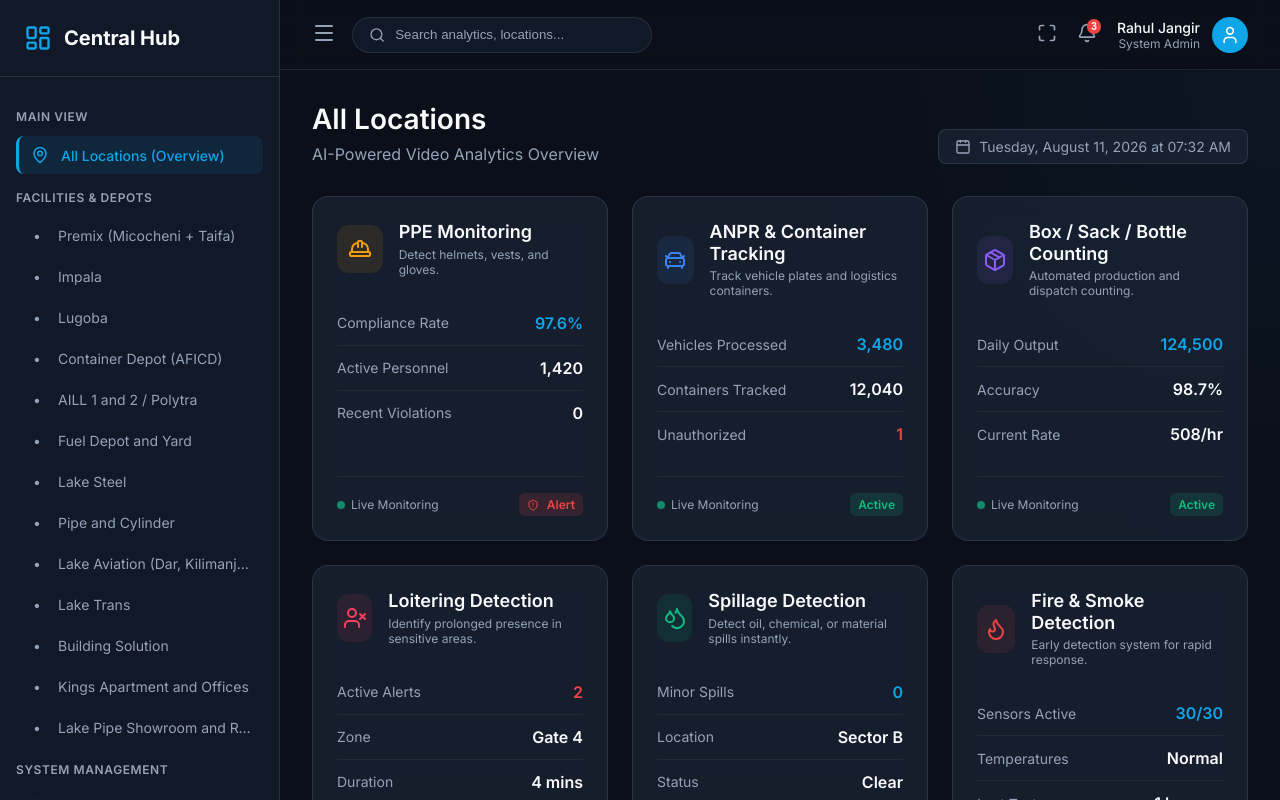
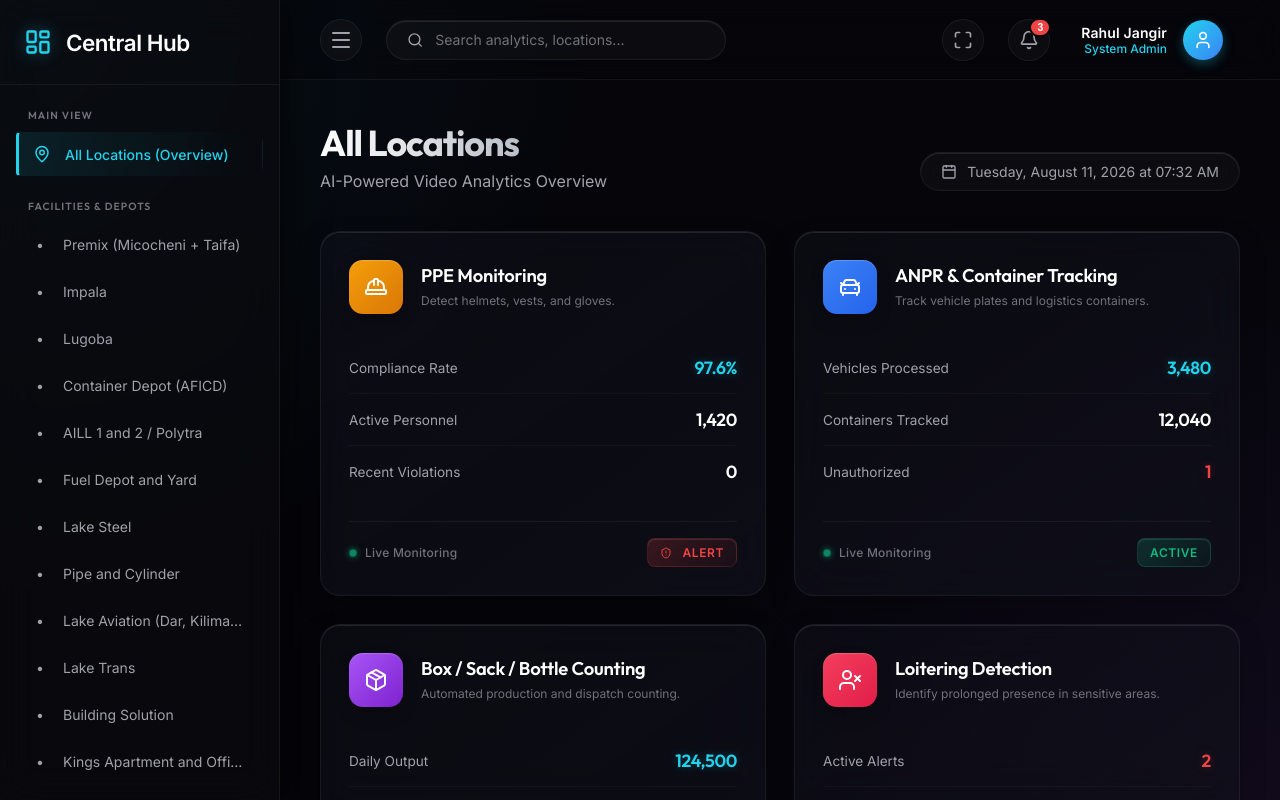
Before and after one commit to rahul656676/Central-Hub, a React (Vite) app: page / in a window 1280 px wide. Built offline with nearby package versions, Linux system fonts and the light colour scheme.

Commit message:
Enhance UI with premium glassmorphism, add search and config tabs

```diff
--- a/src/index.css
+++ b/src/index.css
@@ -1,14 +1,20 @@
-@import url('https://fonts.googleapis.com/css2?family=Inter:wght@300;400;500;600;700&display=swap');
+@import url('https://fonts.googleapis.com/css2?family=Outfit:wght@300;400;500;600;700&family=Inter:wght@400;500;600&display=swap');
 
 :root {
-  --bg-color: #0b0f19;
-  --sidebar-bg: #111827;
-  --card-bg: rgba(30, 41, 59, 0.6);
-  --card-border: rgba(255, 255, 255, 0.1);
-  --text-primary: #f8fafc;
-  --text-secondary: #94a3b8;
-  --accent-color: #0ea5e9;
-  --accent-hover: #0284c7;
+  --bg-dark: #05050a;
+  --sidebar-bg: rgba(10, 10, 15, 0.7);
+  --card-bg-1: rgba(20, 20, 30, 0.4);
+  --card-bg-2: rgba(15, 15, 25, 0.8);
+  --card-border: rgba(255, 255, 255, 0.06);
+  --glass-border: inset 0 1px 0 0 rgba(255, 255, 255, 0.1);
+
+  --text-primary: #ffffff;
+  --text-secondary: #a1a1aa;
+  --text-muted: #71717a;
+
+  --accent-blue: #3b82f6;
+  --accent-cyan: #22d3ee;
+  --accent-purple: #a855f7;
   --danger: #ef4444;
   --success: #10b981;
   --warning: #f59e0b;
@@ -22,10 +28,18 @@
 
 body {
   font-family: 'Inter', sans-serif;
-  background-color: var(--bg-color);
+  background-color: var(--bg-dark);
+  background-image:
+    radial-gradient(circle at 0% 0%, rgba(34, 211, 238, 0.07) 0%, transparent 40%),
+    radial-gradient(circle at 100% 100%, rgba(168, 85, 247, 0.07) 0%, transparent 40%);
+  background-attachment: fixed;
   color: var(--text-primary);
   -webkit-font-smoothing: antialiased;
   overflow-x: hidden;
+}
+
+h1, h2, h3, h4, .card-title, .nav-section-title, .metric-value, .page-header h1 {
+  font-family: 'Outfit', sans-serif;
 }
 
 .app-container {
@@ -35,17 +49,27 @@ body {
   overflow: hidden;
 }
 
+/* Scrollbars */
+::-webkit-scrollbar { width: 6px; }
+::-webkit-scrollbar-track { background: transparent; }
+::-webkit-scrollbar-thumb { background: rgba(255,255,255,0.1); border-radius: 10px; }
+::-webkit-scrollbar-thumb:hover { background: rgba(255,255,255,0.2); }
+
 /* Sidebar */
 .sidebar {
   width: 280px;
   min-width: 280px;
-  background-color: var(--sidebar-bg);
+  background: var(--sidebar-bg);
+  backdrop-filter: blur(20px);
+  -webkit-backdrop-filter: blur(20px);
   border-right: 1px solid var(--card-border);
   display: flex;
   flex-direction: column;
   height: 100%;
   overflow: hidden;
-  transition: margin-left 0.3s ease, transform 0.3s ease;
+  transition: margin-left 0.4s cubic-bezier(0.16, 1, 0.3, 1), transform 0.4s cubic-bezier(0.16, 1, 0.3, 1);
+  box-shadow: 10px 0 30px rgba(0,0,0,0.5);
+  z-index: 20;
 }
 
 .sidebar.closed {
@@ -53,69 +77,63 @@ body {
 }
 
 .sidebar-header {
-  padding: 24px;
-  font-size: 1.25rem;
+  padding: 28px 24px;
+  font-size: 1.4rem;
   font-weight: 700;
   color: var(--text-primary);
   display: flex;
   align-items: center;
-  gap: 12px;
+  gap: 14px;
   border-bottom: 1px solid var(--card-border);
+  letter-spacing: -0.02em;
 }
 
 .sidebar-header .icon {
-  color: var(--accent-color);
+  color: var(--accent-cyan);
+  filter: drop-shadow(0 0 8px rgba(34, 211, 238, 0.4));
 }
 
 .sidebar-nav {
   flex: 1;
   overflow-y: auto;
-  padding: 16px;
-}
-
-/* Custom Scrollbar for sidebar */
-.sidebar-nav::-webkit-scrollbar {
-  width: 6px;
-}
-.sidebar-nav::-webkit-scrollbar-track {
-  background: transparent;
-}
-.sidebar-nav::-webkit-scrollbar-thumb {
-  background: rgba(255,255,255,0.1);
-  border-radius: 3px;
+  padding: 20px 16px;
 }
 
 .nav-section-title {
-  font-size: 0.75rem;
+  font-size: 0.65rem;
   text-transform: uppercase;
-  letter-spacing: 0.05em;
-  color: var(--text-secondary);
-  margin-bottom: 12px;
-  margin-top: 16px;
+  letter-spacing: 0.1em;
+  color: var(--text-muted);
+  margin: 24px 0 10px 12px;
   font-weight: 600;
 }
+.nav-section-title:first-child { margin-top: 4px; }
 
 .nav-item {
   display: flex;
   align-items: center;
-  gap: 12px;
-  padding: 10px 12px;
-  border-radius: 8px;
+  gap: 14px;
+  padding: 12px 14px;
+  border-radius: 10px;
   cursor: pointer;
   color: var(--text-secondary);
-  transition: all 0.2s ease;
+  transition: all 0.25s ease;
   font-size: 0.875rem;
   margin-bottom: 4px;
+  border: 1px solid transparent;
 }
 
-.nav-item:hover, .nav-item.active {
-  background-color: rgba(14, 165, 233, 0.1);
-  color: var(--accent-color);
+.nav-item:hover {
+  background: rgba(255, 255, 255, 0.03);
+  color: var(--text-primary);
 }
 
 .nav-item.active {
+  background: linear-gradient(90deg, rgba(34, 211, 238, 0.1) 0%, transparent 100%);
+  color: var(--accent-cyan);
+  border-left: 3px solid var(--accent-cyan);
+  border-radius: 4px 10px 10px 4px;
   font-weight: 500;
-  border-left: 3px solid var(--accent-color);
 }
 
 /* Main Content */
@@ -124,26 +142,28 @@ body {
   display: flex;
   flex-direction: column;
   overflow: hidden;
+  position: relative;
 }
 
 /* Header */
 .top-header {
-  height: 70px;
-  min-height: 70px;
-  padding: 0 32px;
+  height: 80px;
+  min-height: 80px;
+  padding: 0 40px;
   display: flex;
   align-items: center;
   justify-content: space-between;
   border-bottom: 1px solid var(--card-border);
-  background: rgba(11, 15, 25, 0.8);
-  backdrop-filter: blur(10px);
+  background: rgba(5, 5, 10, 0.4);
+  backdrop-filter: blur(16px);
+  -webkit-backdrop-filter: blur(16px);
   z-index: 10;
 }
 
 .header-left {
   display: flex;
   align-items: center;
-  gap: 16px;
+  gap: 24px;
 }
 
 .mobile-menu-btn {
@@ -153,11 +173,19 @@ body {
 .header-search {
   display: flex;
   align-items: center;
-  background: var(--sidebar-bg);
-  padding: 8px 16px;
-  border-radius: 20px;
+  background: rgba(255, 255, 255, 0.03);
+  padding: 10px 20px;
+  border-radius: 30px;
   border: 1px solid var(--card-border);
-  width: 300px;
+  width: 340px;
+  transition: all 0.3s ease;
+  box-shadow: var(--glass-border);
+}
+
+.header-search:focus-within {
+  border-color: rgba(34, 211, 238, 0.3);
+  background: rgba(255, 255, 255, 0.05);
+  box-shadow: 0 0 0 4px rgba(34, 211, 238, 0.1), var(--glass-border);
 }
 
 .header-search input {
@@ -165,61 +193,82 @@ body {
   border: none;
   outline: none;
   color: var(--text-primary);
-  margin-left: 10px;
+  margin-left: 12px;
   width: 100%;
+  font-family: 'Inter', sans-serif;
+  font-size: 0.875rem;
 }
 
 .header-search input::placeholder {
-  color: var(--text-secondary);
+  color: var(--text-muted);
 }
 
 .header-actions {
   display: flex;
   align-items: center;
-  gap: 20px;
+  gap: 24px;
 }
 
 .icon-btn {
-  background: transparent;
-  border: none;
+  background: rgba(255, 255, 255, 0.03);
+  border: 1px solid var(--card-border);
+  width: 42px;
+  height: 42px;
+  border-radius: 50%;
   color: var(--text-secondary);
   cursor: pointer;
-  transition: color 0.2s;
+  transition: all 0.3s ease;
   position: relative;
+  display: flex;
+  align-items: center;
+  justify-content: center;
 }
 
 .icon-btn:hover {
   color: var(--text-primary);
+  background: rgba(255, 255, 255, 0.08);
+  border-color: rgba(255, 255, 255, 0.15);
+  transform: translateY(-2px);
 }
 
 .badge {
   position: absolute;
-  top: -4px;
-  right: -4px;
+  top: -2px;
+  right: -2px;
   background: var(--danger);
   color: white;
-  font-size: 10px;
-  padding: 2px 4px;
+  font-size: 0.65rem;
+  padding: 2px 6px;
   border-radius: 10px;
-  font-weight: bold;
+  font-weight: 700;
+  border: 2px solid var(--bg-dark);
 }
 
 .user-profile {
   display: flex;
   align-items: center;
-  gap: 12px;
+  gap: 16px;
   cursor: pointer;
+  padding: 6px 16px 6px 6px;
+  border-radius: 30px;
+  border: 1px solid transparent;
+  transition: all 0.2s;
+}
+.user-profile:hover {
+  background: rgba(255,255,255,0.03);
+  border-color: var(--card-border);
 }
 
 .avatar {
-  width: 36px;
-  height: 36px;
+  width: 40px;
+  height: 40px;
   border-radius: 50%;
-  background: var(--accent-color);
+  background: linear-gradient(135deg, var(--accent-cyan), var(--accent-blue));
   display: flex;
   align-items: center;
   justify-content: center;
   font-weight: bold;
+  box-shadow: 0 4px 12px rgba(34, 211, 238, 0.3);
 }
 
 .user-info {
@@ -229,78 +278,85 @@ body {
 
 .user-name {
   font-size: 0.875rem;
-  font-weight: 500;
+  font-weight: 600;
+  letter-spacing: 0.01em;
 }
 
 .user-role {
   font-size: 0.75rem;
-  color: var(--text-secondary);
+  color: var(--accent-cyan);
+  font-weight: 500;
+}
+
+/* Dropdowns */
+.dropdown-menu {
+  backdrop-filter: blur(24px);
+  -webkit-backdrop-filter: blur(24px);
+  background: rgba(15, 15, 20, 0.85) !important;
+  box-shadow: 0 20px 40px rgba(0,0,0,0.8), var(--glass-border) !important;
+  border: 1px solid rgba(255,255,255,0.08) !important;
 }
 
 /* Dashboard Area */
 .dashboard-area {
   flex: 1;
   overflow-y: auto;
-  padding: 32px;
-  background: radial-gradient(circle at top right, rgba(14, 165, 233, 0.05), transparent 40%);
-}
-
-.dashboard-area::-webkit-scrollbar {
-  width: 8px;
-}
-.dashboard-area::-webkit-scrollbar-track {
-  background: transparent;
-}
-.dashboard-area::-webkit-scrollbar-thumb {
-  background: rgba(255,255,255,0.1);
-  border-radius: 4px;
+  padding: 40px;
 }
 
 .page-header {
-  margin-bottom: 32px;
+  margin-bottom: 40px;
   display: flex;
   justify-content: space-between;
   align-items: flex-end;
 }
 
 .page-header h1 {
-  font-size: 1.75rem;
-  font-weight: 600;
-  margin-bottom: 8px;
+  font-size: 2.25rem;
+  font-weight: 700;
+  margin-bottom: 6px;
+  letter-spacing: -0.03em;
+  background: linear-gradient(to right, #fff, #9ca3af);
+  -webkit-background-clip: text;
+  -webkit-text-fill-color: transparent;
 }
 
 .page-header p {
   color: var(--text-secondary);
+  font-size: 1rem;
 }
 
 .date-display {
   display: flex;
   align-items: center;
-  gap: 8px;
+  gap: 10px;
   color: var(--text-secondary);
   font-size: 0.875rem;
-  background: var(--card-bg);
-  padding: 8px 16px;
-  border-radius: 8px;
+  background: rgba(255, 255, 255, 0.03);
+  padding: 10px 20px;
+  border-radius: 30px;
   border: 1px solid var(--card-border);
+  box-shadow: var(--glass-border);
+  backdrop-filter: blur(10px);
 }
 
 /* Grid Layout */
 .dashboard-grid {
   display: grid;
-  grid-template-columns: repeat(auto-fill, minmax(280px, 1fr));
-  gap: 24px;
+  grid-template-columns: repeat(auto-fill, minmax(320px, 1fr));
+  gap: 28px;
 }
 
 /* Cards */
 .card {
-  background: var(--card-bg);
+  background: linear-gradient(145deg, var(--card-bg-1), var(--card-bg-2));
   border: 1px solid var(--card-border);
-  border-radius: 16px;
-  padding: 24px;
-  backdrop-filter: blur(12px);
-  -webkit-backdrop-filter: blur(12px);
-  transition: transform 0.3s ease, box-shadow 0.3s ease, border-color 0.3s ease;
+  border-radius: 20px;
+  padding: 28px;
+  backdrop-filter: blur(20px);
+  -webkit-backdrop-filter: blur(20px);
+  box-shadow: 0 10px 30px -10px rgba(0, 0, 0, 0.5), var(--glass-border);
+  transition: all 0.4s cubic-bezier(0.16, 1, 0.3, 1);
   position: relative;
   overflow: hidden;
   display: flex;
@@ -308,24 +364,26 @@ body {
 }
 
 .card:hover {
-  transform: translateY(-4px);
-  box-shadow: 0 10px 25px -5px rgba(0, 0, 0, 0.5);
-  border-color: rgba(255, 255, 255, 0.2);
+  transform: translateY(-6px);
+  box-shadow: 0 20px 40px -10px rgba(0, 0, 0, 0.7), inset 0 1px 0 0 rgba(255,255,255,0.2);
+  border-color: rgba(255, 255, 255, 0.15);
 }
 
-.card::before {
+/* Subtle glow effect on hover */
+.card::after {
   content: '';
   position: absolute;
   top: 0;
   left: 0;
   width: 100%;
-  height: 3px;
-  background: linear-gradient(90deg, var(--accent-color), #3b82f6);
+  height: 100%;
+  background: radial-gradient(800px circle at var(--mouse-x, 50%) var(--mouse-y, -50%), rgba(255,255,255,0.03), transparent 40%);
+  pointer-events: none;
   opacity: 0;
-  transition: opacity 0.3s ease;
+  transition: opacity 0.4s ease;
 }
 
-.card:hover::before {
+.card:hover::after {
   opacity: 1;
 }
 
@@ -333,80 +391,92 @@ body {
   display: flex;
   align-items: flex-start;
   justify-content: space-between;
-  margin-bottom: 24px;
+  margin-bottom: 28px;
+  position: relative;
+  z-index: 2;
 }
 
 .card-title-group {
   display: flex;
   align-items: center;
-  gap: 16px;
+  gap: 18px;
 }
 
 .card-icon {
-  width: 48px;
-  height: 48px;
-  border-radius: 12px;
-  background: rgba(14, 165, 233, 0.1);
-  color: var(--accent-color);
+  width: 54px;
+  height: 54px;
+  border-radius: 14px;
   display: flex;
   align-items: center;
   justify-content: center;
+  box-shadow: inset 0 1px 1px rgba(255,255,255,0.2), 0 8px 16px rgba(0,0,0,0.2);
 }
 
 .card-title {
-  font-size: 1.125rem;
+  font-size: 1.15rem;
   font-weight: 600;
   line-height: 1.2;
+  letter-spacing: -0.01em;
+  color: #fff;
 }
 
 .card-desc {
   font-size: 0.75rem;
-  color: var(--text-secondary);
-  margin-top: 4px;
+  color: var(--text-muted);
+  margin-top: 6px;
+  line-height: 1.4;
 }
 
 .card-status {
-  padding: 4px 8px;
-  border-radius: 6px;
+  padding: 6px 12px;
+  border-radius: 8px;
   font-size: 0.75rem;
-  font-weight: 600;
+  font-weight: 700;
   display: flex;
   align-items: center;
-  gap: 4px;
+  gap: 6px;
+  text-transform: uppercase;
+  letter-spacing: 0.05em;
+  box-shadow: inset 0 1px 0 rgba(255,255,255,0.1);
 }
 
 .card-status.safe {
-  background: rgba(16, 185, 129, 0.15);
+  background: linear-gradient(135deg, rgba(16, 185, 129, 0.2), rgba(16, 185, 129, 0.05));
   color: var(--success);
+  border: 1px solid rgba(16, 185, 129, 0.2);
 }
 
 .card-status.alert {
-  background: rgba(239, 68, 68, 0.15);
+  background: linear-gradient(135deg, rgba(239, 68, 68, 0.2), rgba(239, 68, 68, 0.05));
   color: var(--danger);
-  animation: pulse 2s infinite;
+  border: 1px solid rgba(239, 68, 68, 0.2);
+  animation: pulse-danger 2s infinite;
 }
 
 .card-status.warning {
-  background: rgba(245, 158, 11, 0.15);
+  background: linear-gradient(135deg, rgba(245, 158, 11, 0.2), rgba(245, 158, 11, 0.05));
   color: var(--warning);
+  border: 1px solid rgba(245, 158, 11, 0.2);
 }
 
-@keyframes pulse {
-  0% { box-shadow: 0 0 0 0 rgba(239, 68, 68, 0.4); }
-  70% { box-shadow: 0 0 0 6px rgba(239, 68, 68, 0); }
-  100% { box-shadow: 0 0 0 0 rgba(239, 68, 68, 0); }
+@keyframes pulse-danger {
+  0% { box-shadow: 0 0 0 0 rgba(239, 68, 68, 0.3), inset 0 1px 0 rgba(255,255,255,0.1); }
+  70% { box-shadow: 0 0 0 8px rgba(239, 68, 68, 0), inset 0 1px 0 rgba(255,255,255,0.1); }
+  100% { box-shadow: 0 0 0 0 rgba(239, 68, 68, 0), inset 0 1px 0 rgba(255,255,255,0.1); }
 }
 
 .card-content {
   flex: 1;
+  position: relative;
+  z-index: 2;
 }
 
 .metric {
   display: flex;
   justify-content: space-between;
   align-items: center;
-  padding: 12px 0;
-  border-bottom: 1px solid rgba(255, 255, 255, 0.05);
+  padding: 14px 0;
+  border-bottom: 1px solid rgba(255, 255, 255, 0.03);
 }
 
 .metric:last-child {
@@ -415,7 +485,7 @@ body {
 
 .metric-label {
   color: var(--text-secondary);
-  font-size: 0.875rem;
+  font-size: 0.85rem;
   display: flex;
   align-items: center;
   gap: 8px;
@@ -423,32 +493,39 @@ body {
 
 .metric-value {
   font-weight: 600;
-  font-size: 1rem;
+  font-size: 1.1rem;
+  letter-spacing: -0.02em;
 }
 
 .metric-value.highlight {
-  color: var(--accent-color);
+  color: var(--accent-cyan);
+  text-shadow: 0 0 10px rgba(34, 211, 238, 0.3);
 }
 
 .metric-value.danger {
   color: var(--danger);
+  text-shadow: 0 0 10px rgba(239, 68, 68, 0.3);
 }
 
 .card-footer {
-  margin-top: 20px;
+  margin-top: 24px;
   padding-top: 16px;
-  border-top: 1px solid rgba(255, 255, 255, 0.05);
+  border-top: 1px solid rgba(255, 255, 255, 0.06);
   font-size: 0.75rem;
-  color: var(--text-secondary);
+  color: var(--text-muted);
   display: flex;
   justify-content: space-between;
   align-items: center;
+  position: relative;
+  z-index: 2;
 }
 
 .live-indicator {
   display: flex;
   align-items: center;
-  gap: 6px;
+  gap: 8px;
+  font-weight: 500;
+  letter-spacing: 0.02em;
 }
 
 .dot {
@@ -456,23 +533,24 @@ body {
   height: 8px;
   background-color: var(--success);
   border-radius: 50%;
+  box-shadow: 0 0 8px var(--success);
   animation: blink 1.5s infinite;
 }
 
 @keyframes blink {
-  0%, 100% { opacity: 1; }
-  50% { opacity: 0.4; }
+  0%, 100% { opacity: 1; transform: scale(1); }
+  50% { opacity: 0.4; transform: scale(0.8); }
 }
 
-/* Utility for dynamic colors in icons based on usecases */
-.icon-ppe { color: #f59e0b; background: rgba(245, 158, 11, 0.1); }
-.icon-anpr { color: #3b82f6; background: rgba(59, 130, 246, 0.1); }
-.icon-counting { color: #8b5cf6; background: rgba(139, 92, 246, 0.1); }
-.icon-loitering { color: #f43f5e; background: rgba(244, 63, 94, 0.1); }
-.icon-spill { color: #10b981; background: rgba(16, 185, 129, 0.1); }
-.icon-fire { color: #ef4444; background: rgba(239, 68, 68, 0.1); }
-.icon-productivity { color: #0ea5e9; background: rgba(14, 165, 233, 0.1); }
-.icon-intrusion { color: #eab308; background: rgba(234, 179, 8, 0.1); }
+/* Icon Gradients */
+.icon-ppe { color: #fff; background: linear-gradient(135deg, #f59e0b, #d97706); }
+.icon-anpr { color: #fff; background: linear-gradient(135deg, #3b82f6, #2563eb); }
+.icon-counting { color: #fff; background: linear-gradient(135deg, #a855f7, #7e22ce); }
+.icon-loitering { color: #fff; background: linear-gradient(135deg, #f43f5e, #e11d48); }
+.icon-spill { color: #fff; background: linear-gradient(135deg, #10b981, #059669); }
+.icon-fire { color: #fff; background: linear-gradient(135deg, #ef4444, #dc2626); }
+.icon-productivity { color: #fff; background: linear-gradient(135deg, #0ea5e9, #0284c7); }
+.icon-intrusion { color: #fff; background: linear-gradient(135deg, #eab308, #ca8a04); }
 
 /* Responsive adjustments */
 .sidebar-overlay {
@@ -481,14 +559,26 @@ body {
   left: 0;
   width: 100vw;
   height: 100vh;
-  background: rgba(0, 0, 0, 0.5);
-  z-index: 40;
+  background: rgba(0, 0, 0, 0.6);
+  backdrop-filter: blur(4px);
+  -webkit-backdrop-filter: blur(4px);
+  z-index: 15;
+  animation: fadeIn 0.3s ease;
+}
+
+@keyframes fadeIn {
+  from { opacity: 0; }
+  to { opacity: 1; }
+}
+
+@media (max-width: 1024px) {
+  .dashboard-grid { grid-template-columns: repeat(auto-fill, minmax(280px, 1fr)); }
+  .top-header { padding: 0 24px; }
+  .dashboard-area { padding: 24px; }
 }
 
 @media (max-width: 768px) {
-  .app-container {
-    overflow-x: hidden;
-  }
+  .app-container { overflow-x: hidden; }
 
   .sidebar {
     position: fixed;
@@ -497,12 +587,13 @@ body {
     z-index: 50;
     margin-left: 0;
     transform: translateX(-100%);
-    transition: transform 0.3s ease;
+    box-shadow: none;
   }
 
   .sidebar.open {
     transform: translateX(0);
     margin-left: 0;
+    box-shadow: 20px 0 50px rgba(0,0,0,0.7);
   }
 
   .sidebar.closed {
@@ -510,30 +601,11 @@ body {
     transform: translateX(-100%);
   }
 
-  .mobile-menu-btn {
-    display: block;
-  }
-
-  .header-search {
-    width: auto;
-    max-width: 200px;
-  }
-
-  .top-header {
-    padding: 0 16px;
-  }
-
-  .dashboard-area {
-    padding: 16px;
-  }
-
-  .user-info {
-    display: none;
-  }
-
-  .page-header {
-    flex-direction: column;
-    align-items: flex-start;
-    gap: 12px;
-  }
+  .header-search { width: auto; max-width: 180px; }
+  .header-actions { gap: 12px; }
+  .top-header { padding: 0 16px; height: 70px; min-height: 70px; }
+  .dashboard-area { padding: 16px; }
+  .user-info { display: none; }
+  .page-header { flex-direction: column; align-items: flex-start; gap: 16px; margin-bottom: 24px; }
+  .dashboard-grid { gap: 16px; }
 }
```
